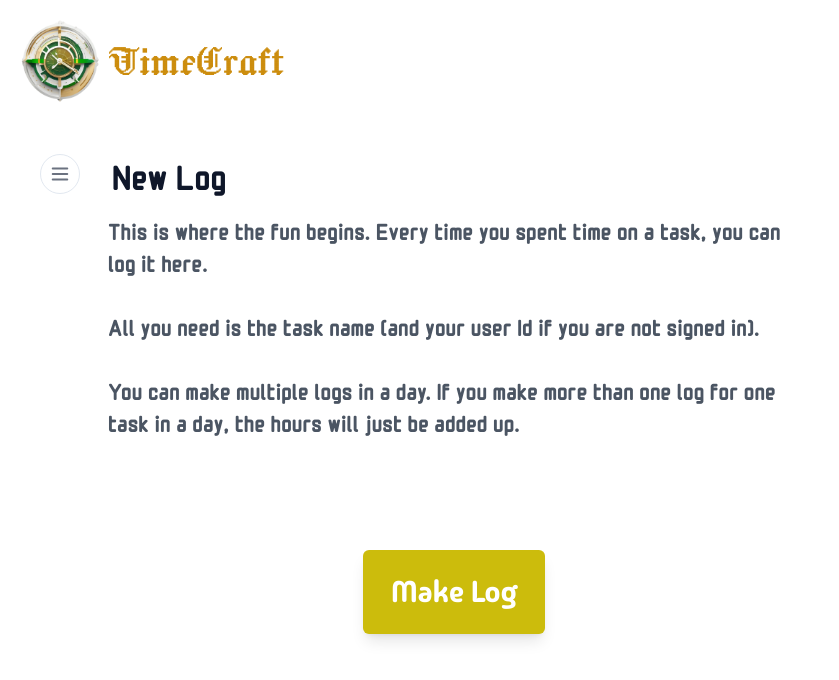
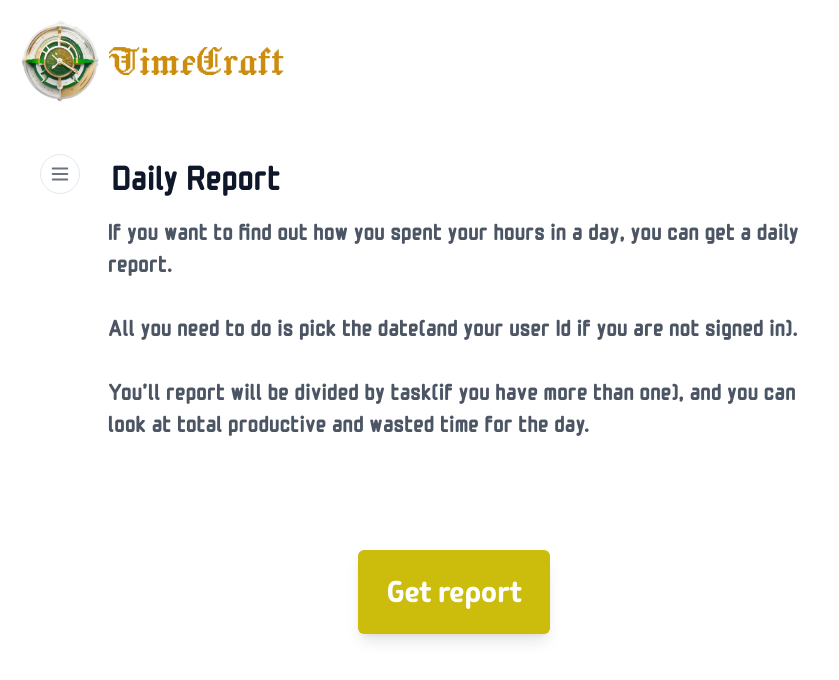
Before and after one commit to Benonii/TimeCraft_2, a React (Create React App) app in the folder rtime_craft/: page / in a window 1280 px wide. Shown: the top 680 px of the page, without its empty margins (0-839 px from the left). Built offline with nearby package versions, Linux system fonts and the light colour scheme.

Commit message:
Daily report page done

```diff
--- a/rtime_craft/src/App.jsx
+++ b/rtime_craft/src/App.jsx
@@ -6,6 +6,7 @@ import Home from "./pages/Home"
 import NewUser from "./pages/NewUser"
 import NewTask from "./pages/NewTask"
 import NewLog from "./pages/NewLog"
+import DailyReport from "./pages/DailyReport"
 // import "./style.css"
 
 
@@ -18,7 +19,7 @@ export default function App() {
 
 	return (
         <main>
-			<NewLog />
+			<DailyReport />
         </main>
     )
 }
--- a/rtime_craft/src/pages/DailyReport.jsx
+++ b/rtime_craft/src/pages/DailyReport.jsx
@@ -3,19 +3,19 @@ import Header from '../components/Header';
 import Navbar from '../components/Navbar';
 import { Button } from '../components/Button';
 
-export default function NewUser() {
+export default function DailyReport() {
   return (
     <div className=''>
       <Header />
       <div className="relative flex items-center mt-10 min-h-[900px]">
         <Navbar className=''/>
         <div className='absolute top-3 left-24'>
-          <h2 className='font-monomaniac text-2xl ml-4 md:text-4xl'>New Log</h2>
+          <h2 className='font-monomaniac text-2xl ml-4 md:text-4xl'>Daily Report</h2>
           <p className='ml-3 mt-5 font-monomaniac text-gray-600 mx-5 max-w-[700px] md:text-2xl'>
-            This is where the fun begins. Every time you spent time on a task, you can log it here. <br /><br />
-            All you need is the task name (and your user Id if you are not signed in). <br /><br />
+            If you want to find out how you spent your hours in a day, you can get a daily report. <br /><br />
+            All you need to do is pick the date(and your user Id if you are not signed in). <br /><br />
 
-            You can make multiple logs in a day. If you make more than one log for one task in a day, the hours will just be added up.
+            You’ll report will be divided by task(if you have more than one), and you can look at total productive and wasted time for the day.
           </p>
         </div>
         <div className='flex justify-center absolute left-24 md:mt-0 w-[73%] ml-1 max-w-[700px]'>
@@ -25,7 +25,7 @@ export default function NewUser() {
           </Button> */}
           <Button variant='default'
             className='ml-2 bg-yellow1 px-4 py-2 md:py-6 rounded-md shadow-lg font-madimi text-white md:text-3xl md:px-7 h-fit'>
-            Create task
+            Get report
           </Button>
       </div>
       </div>
```
